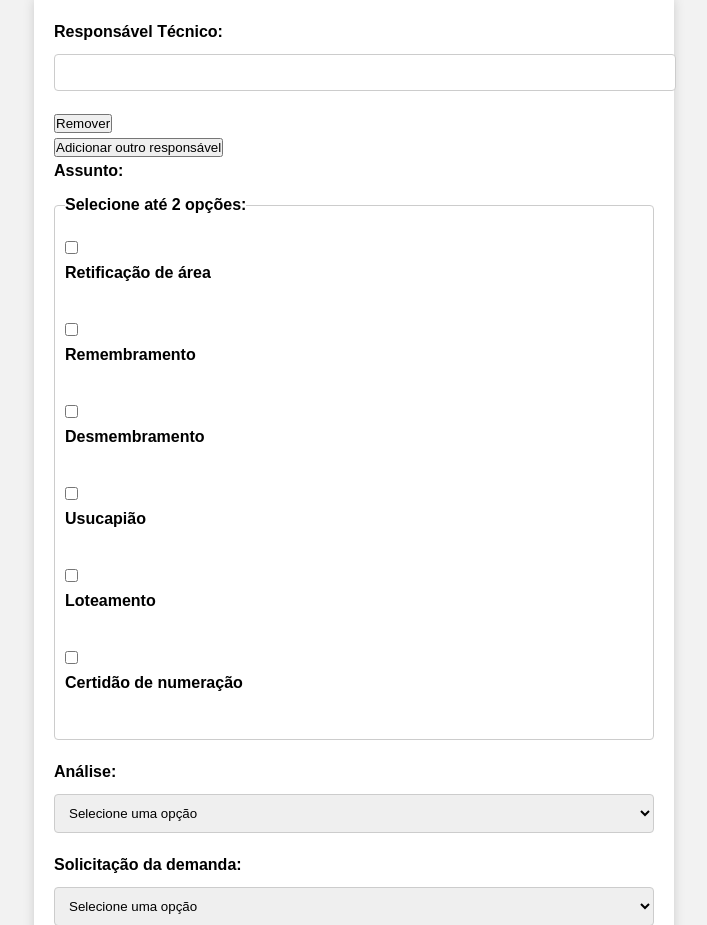
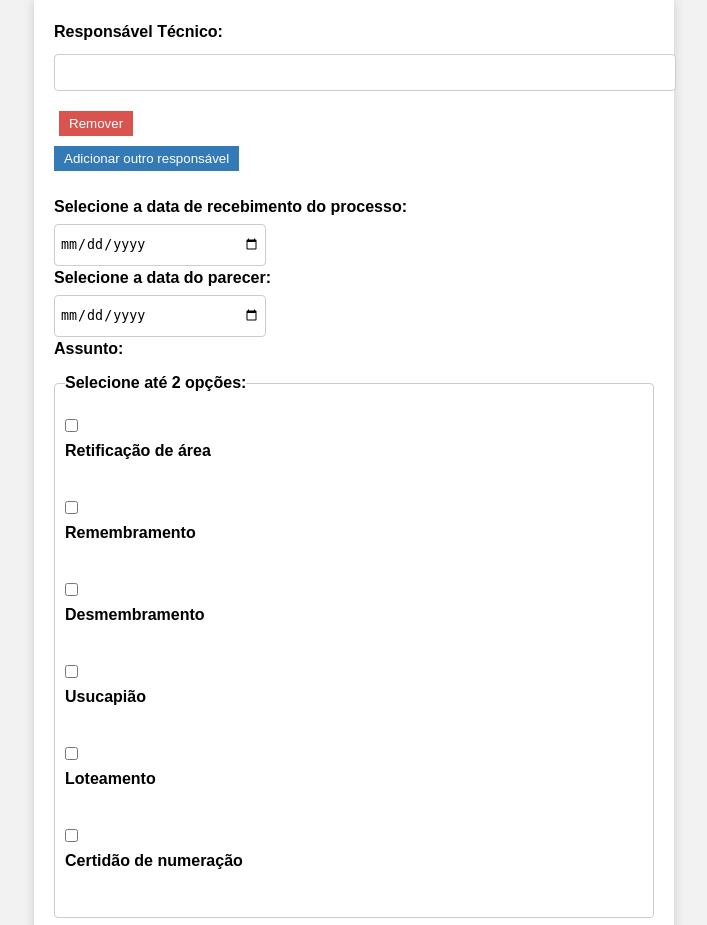
Before and after one commit to Fabricio-carmo96/Relatorio_tecnico_processos, a PHP site: page / in a window 1280 px wide. Shown: the top 925 px of the page, without its empty margins (286-993 px from the left). Run offline with PHP 8.4, Linux system fonts and the light colour scheme.

Commit message:
add aos cabeçalho: data recebimento, data parecer e estilização

```diff
--- a/index.php
+++ b/index.php
@@ -8,6 +8,50 @@ include_once 'conexao.php';
 <head>
     <title>Relatorio</title>
 <style>
+    /* Estilo para o container dos responsáveis técnicos */
+    #responsaveis {
+    margin-bottom: 10px;
+  }
+
+  /* Estilo para o campo de entrada do responsável técnico */
+  .responsavel-input {
+    width: 200px;
+    margin-right: 5px;
+  }
+
+  /* Estilo para o botão de remoção do responsável técnico */
+  .remove-responsavel {
+    background-color: #d9534f;
+    color: #fff;
+    border: none;
+    padding: 5px 10px;
+    margin-left: 5px;
+    cursor: pointer;
+  }
+
+  /* Estilo para o botão de adicionar responsável técnico */
+  #add-responsavel {
+    background-color: #337ab7;
+    color: #fff;
+    border: none;
+    padding: 5px 10px;
+    cursor: pointer;
+  }
+
+  /* Estilo para as etiquetas de data */
+  label[for="data-recebimento"], label[for="data-parecer"] {
+    display: block;
+    margin-bottom: 5px;
+  }
+
+  /* Estilo para os campos de entrada de data */
+  input[type="date"] {
+    width: 200px;
+    height: 30px;
+    border: 1px solid #ccc;
+    border-radius: 4px;
+    padding: 5px;
+  }
   /* Definindo uma margem e um padding padrão */
   * {
     margin: 0;
@@ -100,6 +144,11 @@ input[type="submit"]:hover {
           </div>
       </div>
       <button type="button" id="add-responsavel">Adicionar outro responsável</button>
+</br></br>
+    <label for="data-recebimento">Selecione a data de recebimento do processo:</label>
+      <input type="date" id="data-recebimento" name="data-recebimento">
+    <label for="data-parecer">Selecione a data do parecer:</label>
+      <input type="date" id="data-parecer" name="data-parecer">
 
     <label for="assunto">Assunto:</label>
     <fieldset>
@@ -291,6 +340,10 @@ require_once 'vendor/autoload.php';
 
 if ($_SERVER["REQUEST_METHOD"] == "POST") {
     $responsaveis = $_POST['responsavel'];
+    $data_recebimento = $_POST['data-recebimento'];
+    $data_formatada = date('d-m-Y', strtotime($data_recebimento));
+    $data_parecer = $_POST['data-parecer'];
+    $data_parecer_formatada = date('d-m-Y', strtotime($data_parecer));
     if (isset($_POST['assunto']) && is_array($_POST['assunto'])) {
       $assuntos = $_POST['assunto'];
       $texto_assunto = 'Assunto:';
@@ -502,11 +555,11 @@ foreach ($responsaveis as $responsavel) {
 $cell3 = $table->addCell(2500);
 $cell3->addText('Recebimento – Revisão');
 $cell3->addTextBreak();
-$cell3->addText('04/04/2023 – 01');
+$cell3->addText($data_formatada . ' - ');
 $cell4 = $table->addCell(1800);
 $cell4->addText('Data parecer:');
 $cell4->addTextBreak();
-$cell4->addText('18/04/2023');
+$cell4->addText($data_parecer_formatada);
 
 $header->addTextBreak();
 //header title
```
Also changed, not shown: 1 other file. Lines whose indentation alone changed are shown as unchanged.
